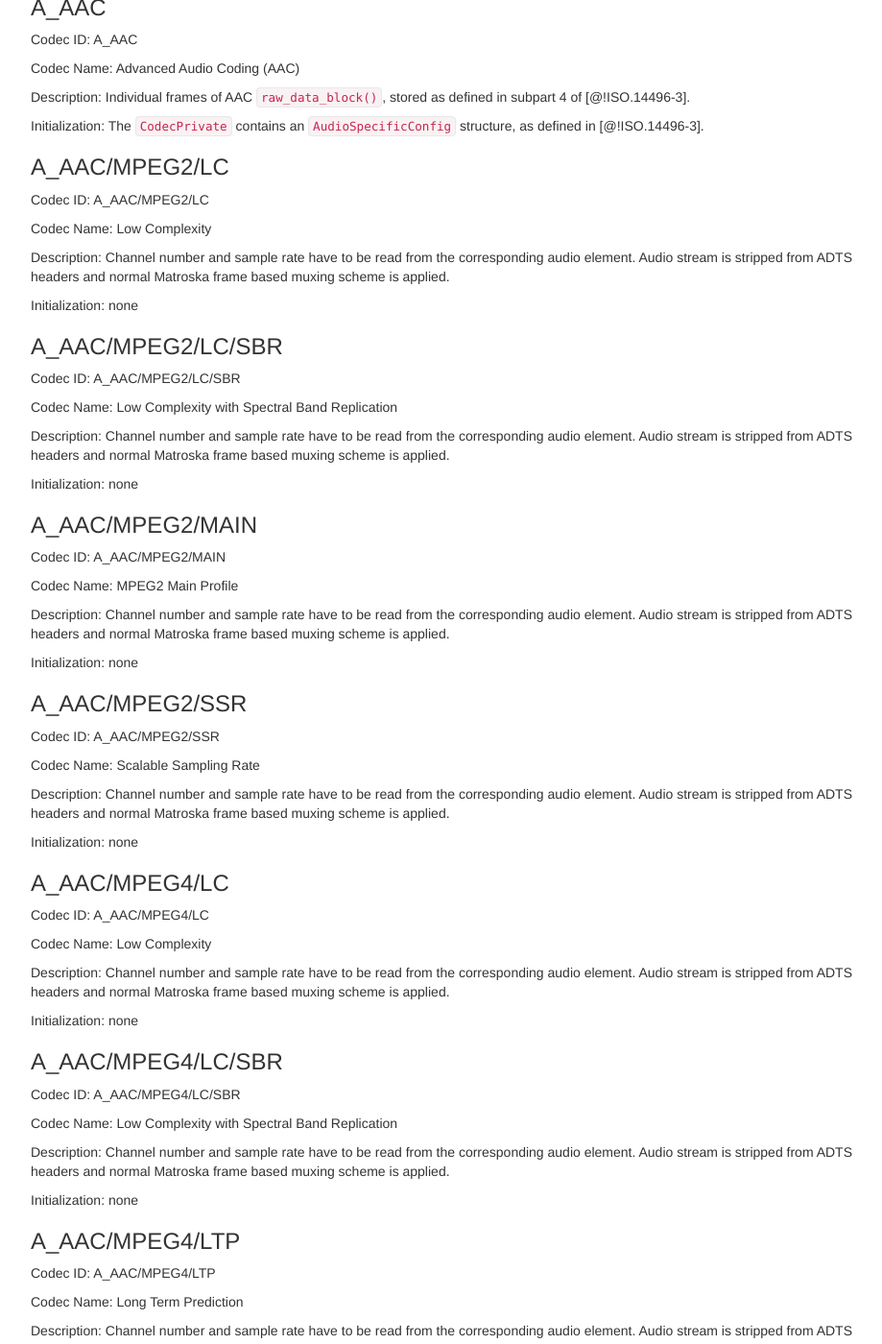
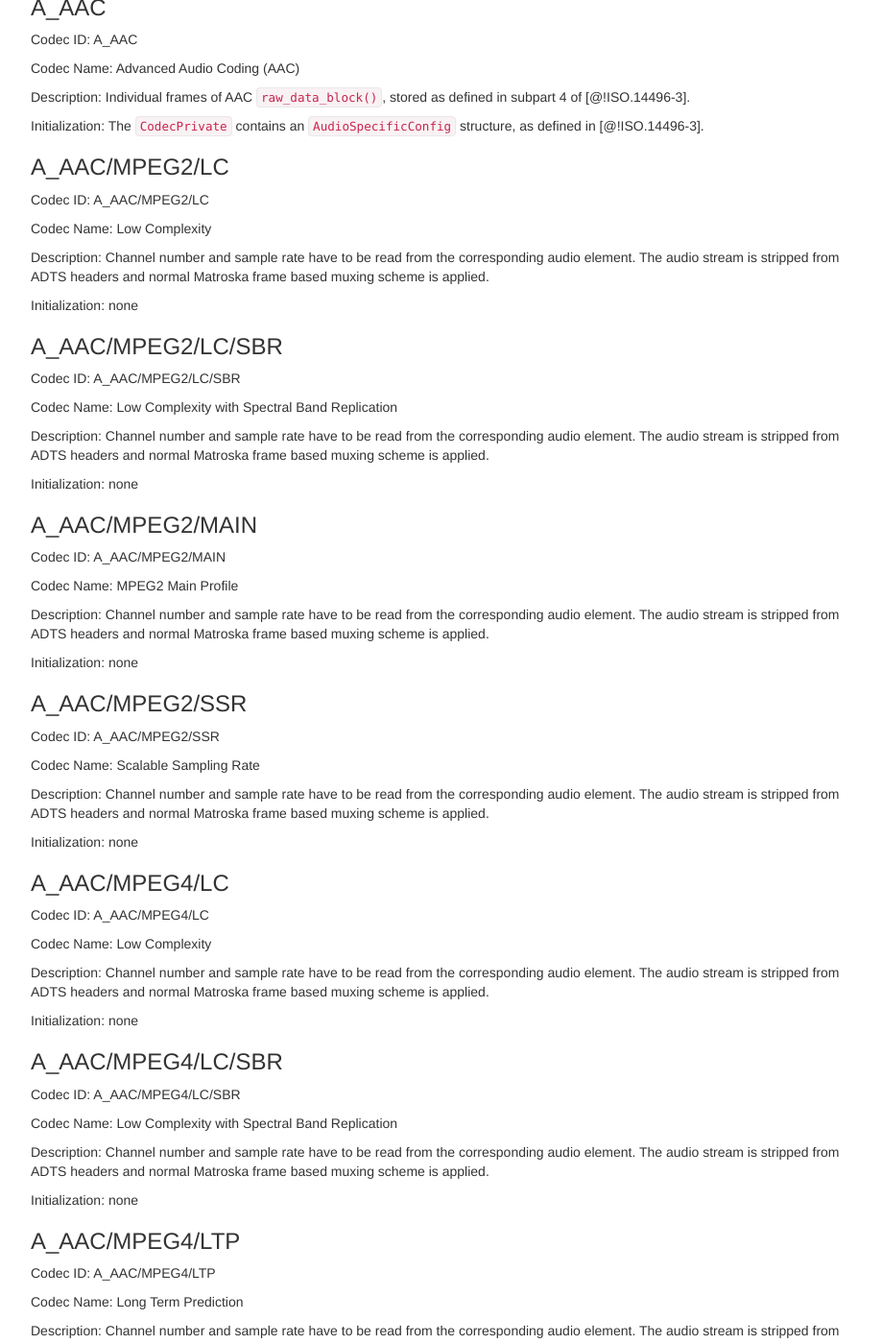
Before and after one commit to ietf-wg-cellar/matroska-specification, a Jekyll site: the page built from codec_specs.md, in a window 1280 px wide and 1400 px high, scrolled down 7996 px. Shown: the whole window at 96% size, without its empty margins (273-1192 px from the left). Built offline with Jekyll 4.4.1, drawn with Linux system fonts in a browser that asks for light colours; our own code applies the rules of GitHub Pages for plain Markdown files; some of the changed text lies outside the part shown.

Commit message:
fix grammar of deprecated AAC Codec IDs

```diff
--- a/codec_specs.md
+++ b/codec_specs.md
@@ -481,8 +481,8 @@ Codec ID: A_AAC/MPEG2/LC
 
 Codec Name: Low Complexity
 
-Description: Channel number and sample rate have to be read from the corresponding audio element. Audio stream is stripped
-from ADTS headers and normal Matroska frame based muxing scheme is applied.
+Description: Channel number and sample rate have to be read from the corresponding audio element.
+The audio stream is stripped from ADTS headers and normal Matroska frame based muxing scheme is applied.
 
 Initialization: none
 
@@ -492,8 +492,8 @@ Codec ID: A_AAC/MPEG2/LC/SBR
 
 Codec Name: Low Complexity with Spectral Band Replication
 
-Description: Channel number and sample rate have to be read from the corresponding audio element. Audio stream is stripped
-from ADTS headers and normal Matroska frame based muxing scheme is applied.
+Description: Channel number and sample rate have to be read from the corresponding audio element.
+The audio stream is stripped from ADTS headers and normal Matroska frame based muxing scheme is applied.
 
 Initialization: none
 
@@ -503,8 +503,8 @@ Codec ID: A_AAC/MPEG2/MAIN
 
 Codec Name: MPEG2 Main Profile
 
-Description: Channel number and sample rate have to be read from the corresponding audio element. Audio stream is stripped
-from ADTS headers and normal Matroska frame based muxing scheme is applied.
+Description: Channel number and sample rate have to be read from the corresponding audio element.
+The audio stream is stripped from ADTS headers and normal Matroska frame based muxing scheme is applied.
 
 Initialization: none
 
@@ -514,8 +514,8 @@ Codec ID: A_AAC/MPEG2/SSR
 
 Codec Name: Scalable Sampling Rate
 
-Description: Channel number and sample rate have to be read from the corresponding audio element. Audio stream is stripped
-from ADTS headers and normal Matroska frame based muxing scheme is applied.
+Description: Channel number and sample rate have to be read from the corresponding audio element.
+The audio stream is stripped from ADTS headers and normal Matroska frame based muxing scheme is applied.
 
 Initialization: none
 
@@ -525,8 +525,8 @@ Codec ID: A_AAC/MPEG4/LC
 
 Codec Name: Low Complexity
 
-Description: Channel number and sample rate have to be read from the corresponding audio element. Audio stream is stripped
-from ADTS headers and normal Matroska frame based muxing scheme is applied.
+Description: Channel number and sample rate have to be read from the corresponding audio element.
+The audio stream is stripped from ADTS headers and normal Matroska frame based muxing scheme is applied.
 
 Initialization: none
 
@@ -536,8 +536,8 @@ Codec ID: A_AAC/MPEG4/LC/SBR
 
 Codec Name: Low Complexity with Spectral Band Replication
 
-Description: Channel number and sample rate have to be read from the corresponding audio element. Audio stream is stripped
-from ADTS headers and normal Matroska frame based muxing scheme is applied.
+Description: Channel number and sample rate have to be read from the corresponding audio element.
+The audio stream is stripped from ADTS headers and normal Matroska frame based muxing scheme is applied.
 
 Initialization: none
 
@@ -547,8 +547,8 @@ Codec ID: A_AAC/MPEG4/LTP
 
 Codec Name: Long Term Prediction
 
-Description: Channel number and sample rate have to be read from the corresponding audio element. Audio stream is stripped
-from ADTS headers and normal Matroska frame based muxing scheme is applied.
+Description: Channel number and sample rate have to be read from the corresponding audio element.
+The audio stream is stripped from ADTS headers and normal Matroska frame based muxing scheme is applied.
 
 Initialization: none
 
@@ -558,8 +558,8 @@ Codec ID: A_AAC/MPEG4/MAIN
 
 Codec Name: MPEG4 Main Profile
 
-Description: Channel number and sample rate have to be read from the corresponding audio element. Audio stream is stripped
-from ADTS headers and normal Matroska frame based muxing scheme is applied.
+Description: Channel number and sample rate have to be read from the corresponding audio element.
+The audio stream is stripped from ADTS headers and normal Matroska frame based muxing scheme is applied.
 
 Initialization: none
 
@@ -569,8 +569,8 @@ Codec ID: A_AAC/MPEG4/SSR
 
 Codec Name: Scalable Sampling Rate
 
-Description: Channel number and sample rate have to be read from the corresponding audio element. Audio stream is stripped
-from ADTS headers and normal Matroska frame based muxing scheme is applied.
+Description: Channel number and sample rate have to be read from the corresponding audio element.
+The audio stream is stripped from ADTS headers and normal Matroska frame based muxing scheme is applied.
 
 Initialization: none
 
```
